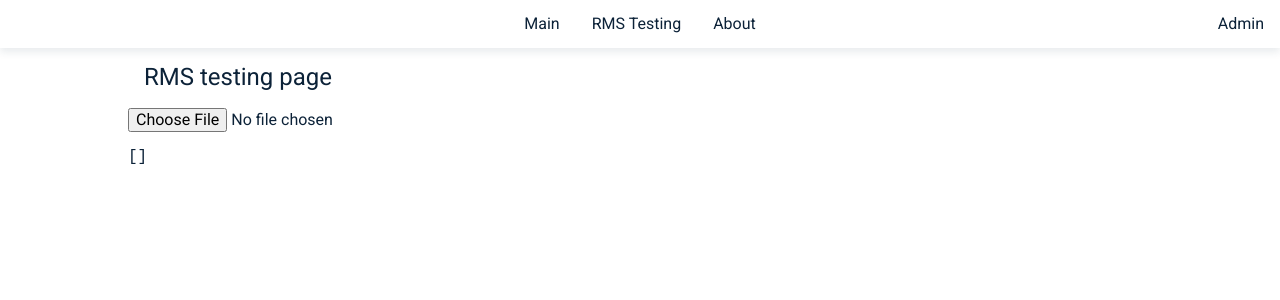
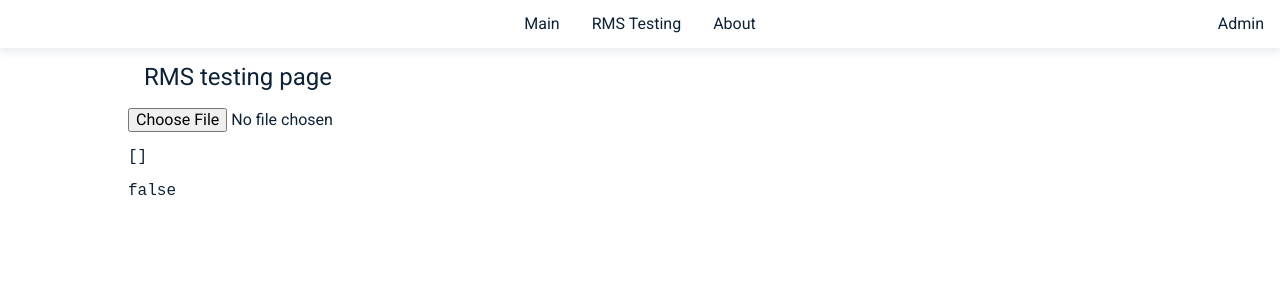
Before and after one commit to etonee123x/rms-thing, a Vue app: page /rms-testing in a window 1280 px wide. Shown: the top 300 px of the page. Built offline with nearby package versions, Linux system fonts and the light colour scheme.

Commit message:
decompose processing

```diff
--- a/src/stores/waiter.ts
+++ b/src/stores/waiter.ts
@@ -6,7 +6,7 @@ export const waitersActions: Record<ActionGroup, Record<string, Action>> = {
   THE_ANALYZER: {
     CONVERTING: {
       id: 0,
-      text: 'Converting mp3 tp wav',
+      text: 'Converting mp3 to wav',
     },
     GETTING_THE_LOUDEST_SEGMENT: {
       id: 1,
@@ -23,10 +23,10 @@ export const waitersActions: Record<ActionGroup, Record<string, Action>> = {
   },
 };
 
-const whatWeAreWaitingFor = ref<Action[]>([]);
-const isWaitingForSomething = computed(() => Boolean(whatWeAreWaitingFor.value.length));
+export const useWaiterStore = defineStore('waiter', () => {
+  const whatWeAreWaitingFor = ref<Action[]>([]);
+  const isWaitingForSomething = computed(() => Boolean(whatWeAreWaitingFor.value.length));
 
-export const useWaiterStore = defineStore('waiter', () => {
   const addAction = (action: Action) => {
     whatWeAreWaitingFor.value.push(action);
     console.log('+1 action to wait:', whatWeAreWaitingFor.value);
--- a/src/views/RMSTestingPage/RMSTestingPage.vue
+++ b/src/views/RMSTestingPage/RMSTestingPage.vue
@@ -5,6 +5,7 @@
       <BaseFileInput class="page__file-input" @uploaded="uploaded" />
       <div class="page__results">
         <pre>{{ actionsInProcess }}</pre>
+        <pre>{{ isWaiting }}</pre>
         <BaseWaiter :is-waiting="isWaiting" :actions-in-process="actionsInProcess">
           <GraphSpectrum
             v-if="spectrumValues"
@@ -25,29 +26,33 @@ import { GraphRMSValues, GraphSpectrum } from '@/components/graphs';
 import BaseWaiter from '@/components/BaseWaiter.vue';
 import { Buffer } from 'buffer';
 
-import { computed, ref } from 'vue';
+import { ref } from 'vue';
+import { storeToRefs } from 'pinia';
 import TheAnalyzer, { RMSValues, SpectrumValues, SpectrumOptions, RMSOptions } from '@/functions/RMSHandler';
 import { convertSingleFile } from '@/functions/converters';
 import { useWaiterStore, waitersActions } from '@/stores/waiter';
 
 const waiterStore = useWaiterStore();
-const isWaiting = computed(() => waiterStore.isWaitingForSomething);
-const actionsInProcess = computed(() => waiterStore.whatWeAreWaitingFor);
+const isWaiting = storeToRefs(waiterStore).isWaitingForSomething;
+const actionsInProcess = storeToRefs(waiterStore).whatWeAreWaitingFor;
 const actionsList = waitersActions.THE_ANALYZER;
 
 const rmsValues = ref<RMSValues | null>(null);
 const spectrumValues = ref<SpectrumValues | null>(null);
 const nyquistFrequency = ref<number | null>(null);
+const wavData = ref<Buffer | null>(null);
 
 const uploaded = async (filesArray: File[]) => {
-  let wavData;
-  if (filesArray[0].type === 'audio/wav') wavData = Buffer.from(await filesArray[0].arrayBuffer());
+  if (filesArray[0].type === 'audio/wav') wavData.value = Buffer.from(await filesArray[0].arrayBuffer());
   else {
     waiterStore.addAction(actionsList.CONVERTING);
-    wavData = await convertSingleFile(filesArray[0]);
+    console.log(actionsInProcess.value);
+    wavData.value = await convertSingleFile(filesArray[0]);
     waiterStore.removeAction(actionsList.CONVERTING);
+    console.log(actionsInProcess.value);
   }
-
+};
+const calculateAudioData = async (wavData: Buffer) => {
   waiterStore.addAction(actionsList.GETTING_THE_LOUDEST_SEGMENT);
   const theAnalyzer = new TheAnalyzer(wavData);
   waiterStore.removeAction(actionsList.GETTING_THE_LOUDEST_SEGMENT);
```
